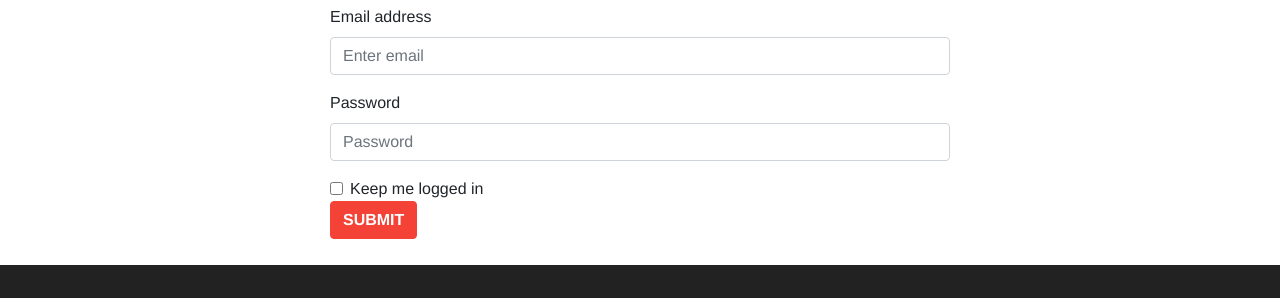
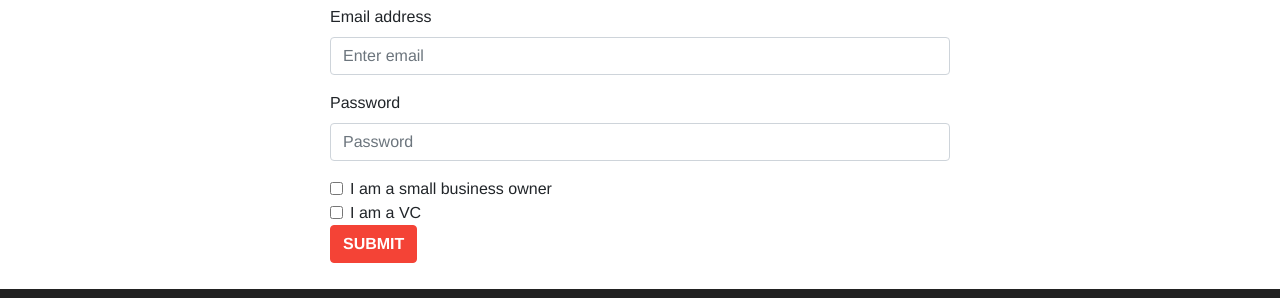
Before and after one commit to mwisnews/VentureHacks-Fintech, a website: page fintech-workshop-Matt/public/Login.html in a window 1280 px wide. Shown: the part 61-359 px from the top of the page. Drawn offline with nearby package versions, Linux system fonts and the light colour scheme.

```diff
--- a/fintech-workshop-Matt/public/Login.html
+++ b/fintech-workshop-Matt/public/Login.html
@@ -90,7 +90,11 @@
               </div>
               <div class="form-check">
                 <input type="checkbox" class="form-check-input" id="exampleCheck1">
-                <label class="form-check-label" for="exampleCheck1">Keep me logged in</label>
+                <label class="form-check-label" for="exampleCheck1">I am a small business owner</label>
+              </div>
+              <div class="form-check">
+                <input type="checkbox" class="form-check-input" id="exampleCheck1">
+                <label class="form-check-label" for="exampleCheck1">I am a VC</label>
               </div>
               <button type="submit" class="btn btn-primary">Submit</button>
             </form>
```
Also changed, not shown: fintech-workshop-Matt/public/index.html (+2 -2 lines).
